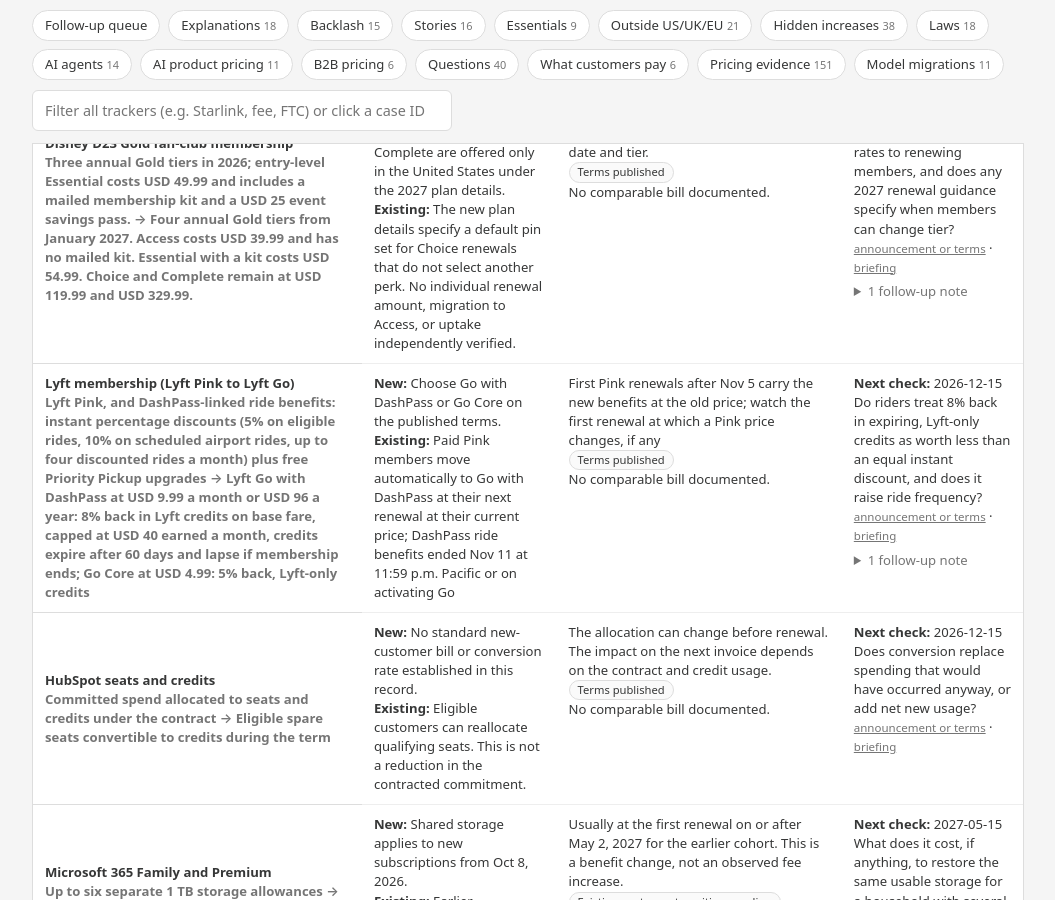
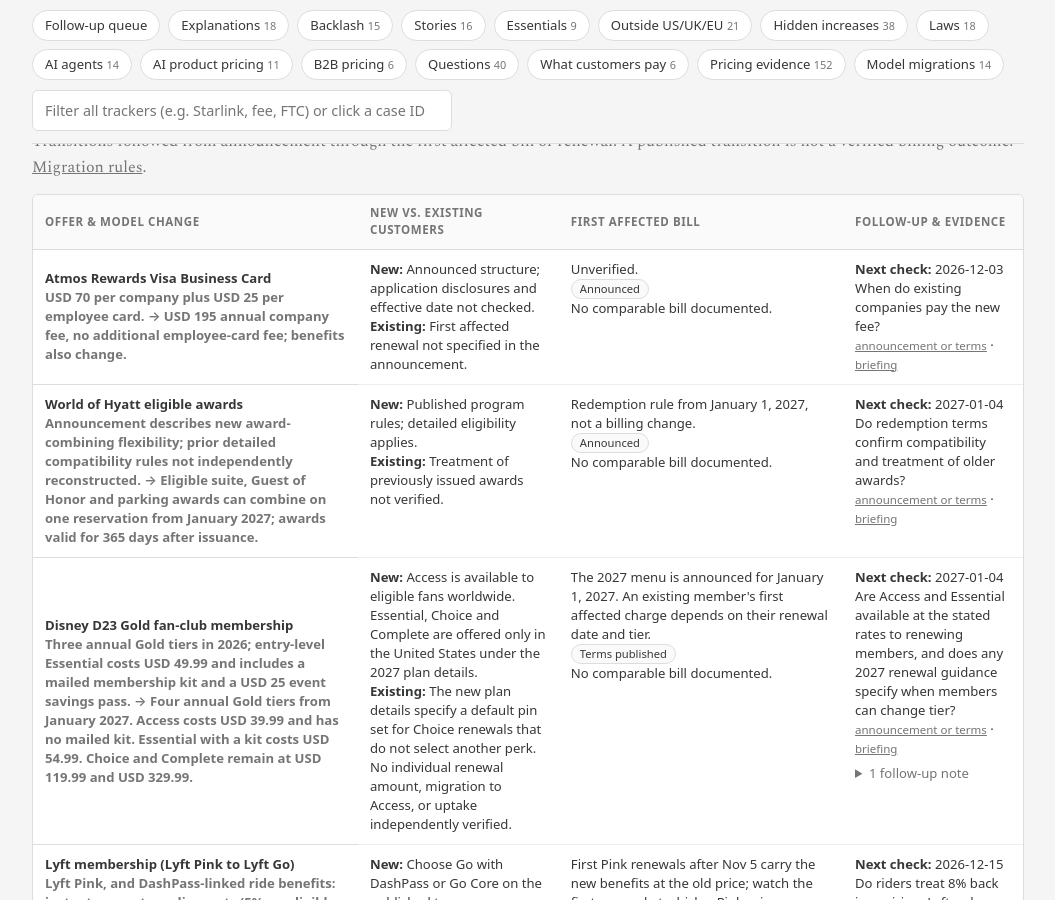
Before and after one commit to UtpalDholakia/pricing-briefings, a Jekyll site: the page built from trackers.html, in a window 1280 px wide and 900 px high, scrolled down 77071 px. Shown: the whole window, without its empty margins (112-1167 px from the left). Built offline with Jekyll 4.4.1, drawn with Linux system fonts in a browser that asks for light colours; some of the changed text lies outside the part shown.

Commit message:
Track membership transitions and store-entry coupon evidence

```diff
--- a/_data/trackers/model_migrations.yml
+++ b/_data/trackers/model_migrations.yml
@@ -1,4 +1,49 @@
 # One row per announced transition. Append follow-ups; don't infer an observed bill from a schedule.
+- id: "hyatt-combinable-awards"
+  case_id: "hyatt-combinable-awards-2027"
+  offer: "World of Hyatt eligible awards"
+  announced: "2026-11-18"
+  from_model: "Announcement describes new award-combining flexibility; prior detailed compatibility rules not independently reconstructed."
+  to_model: "Eligible suite, Guest of Honor and parking awards can combine on one reservation from January 2027; awards valid for 365 days after issuance."
+  new_customers: "Published program rules; detailed eligibility applies."
+  existing_customers: "Treatment of previously issued awards not verified."
+  first_bill_timing: "Redemption rule from January 1, 2027, not a billing change."
+  status: "Announced"
+  next_check: "2027-01-04"
+  question: "Do redemption terms confirm compatibility and treatment of older awards?"
+  source: "https://newsroom.hyatt.com/worldofhyatt2027"
+  digest: "2026-11-19"
+  agent: "chatgpt"
+- id: "atmos-business-company-fee"
+  case_id: "atmos-business-flat-fee-2026"
+  offer: "Atmos Rewards Visa Business Card"
+  announced: "2026-11-18"
+  from_model: "USD 70 per company plus USD 25 per employee card."
+  to_model: "USD 195 annual company fee, no additional employee-card fee; benefits also change."
+  new_customers: "Announced structure; application disclosures and effective date not checked."
+  existing_customers: "First affected renewal not specified in the announcement."
+  first_bill_timing: "Unverified."
+  status: "Announced"
+  next_check: "2026-12-03"
+  question: "When do existing companies pay the new fee?"
+  source: "https://news.alaskaair.com/loyalty/alaska-air-group-refreshes-atmos-rewards-visa-business-card-with-bank-of-america/"
+  digest: "2026-11-19"
+  agent: "chatgpt"
+- id: "hyvee-perks-plus-phaseout"
+  case_id: "hyvee-perks-plus-phaseout-2026"
+  offer: "Hy-Vee Perks Plus"
+  announced: null
+  from_model: "Annual and monthly memberships."
+  to_model: "Monthly only, USD 8.25 plus tax per 30 days; planned closure early 2027."
+  new_customers: "Annual sales stopped October 29."
+  existing_customers: "Annual terms honored; no annual renewal from November 5. Continuing requires monthly signup."
+  first_bill_timing: "Depends on membership expiry."
+  status: "Terms published"
+  next_check: "2026-12-19"
+  question: "Has Hy-Vee specified the closure date?"
+  source: "https://www.hy-vee.com/corporate/policy/membership-terms/"
+  digest: "2026-11-19"
+  agent: "chatgpt"
 - id: "d23-gold-access-tier"
   case_id: "d23-gold-access-2027"
   offer: "Disney D23 Gold fan-club membership"
--- a/_data/trackers/pricing_evidence.yml
+++ b/_data/trackers/pricing_evidence.yml
@@ -1,4 +1,19 @@
 # One row per comparison. Keep null results and identify the outcome actually measured.
+- id: "gabel-simester-timoshenko-store-entry-coupons"
+  date: "2026-02"
+  mechanism: "Store-entry coupons redirect purchases."
+  mechanism_codes: [transaction-utility]
+  comparison: "Randomized coupon offers versus control."
+  design: "Field experiment; separate household-panel analysis."
+  setting: "German supermarket, 71 categories."
+  outcome: "Current-visit promoted-brand purchase incidence."
+  result_kind: "Positive in this setting"
+  result: "Incidence rose from 0.33% to 1.61%; household-panel evidence suggests cross-retailer substitution."
+  boundary: "Working paper. Does not compare clipping with automatic discounts. Cross-retailer mechanism relies on separate analysis, not solely the coupon randomization."
+  source: "https://artemtimoshenko.com/assets/papers/In%20Store%20Coupons%20February%202026.pdf"
+  verification_note: "Read design, summary results and separate substitution analysis."
+  digest: "2026-11-19"
+  agent: "chatgpt"
 - id: decodo-pre-black-friday-hikes-2026
   case_id: decodo-pre-black-friday-2026
   date: '2026-11'
```
